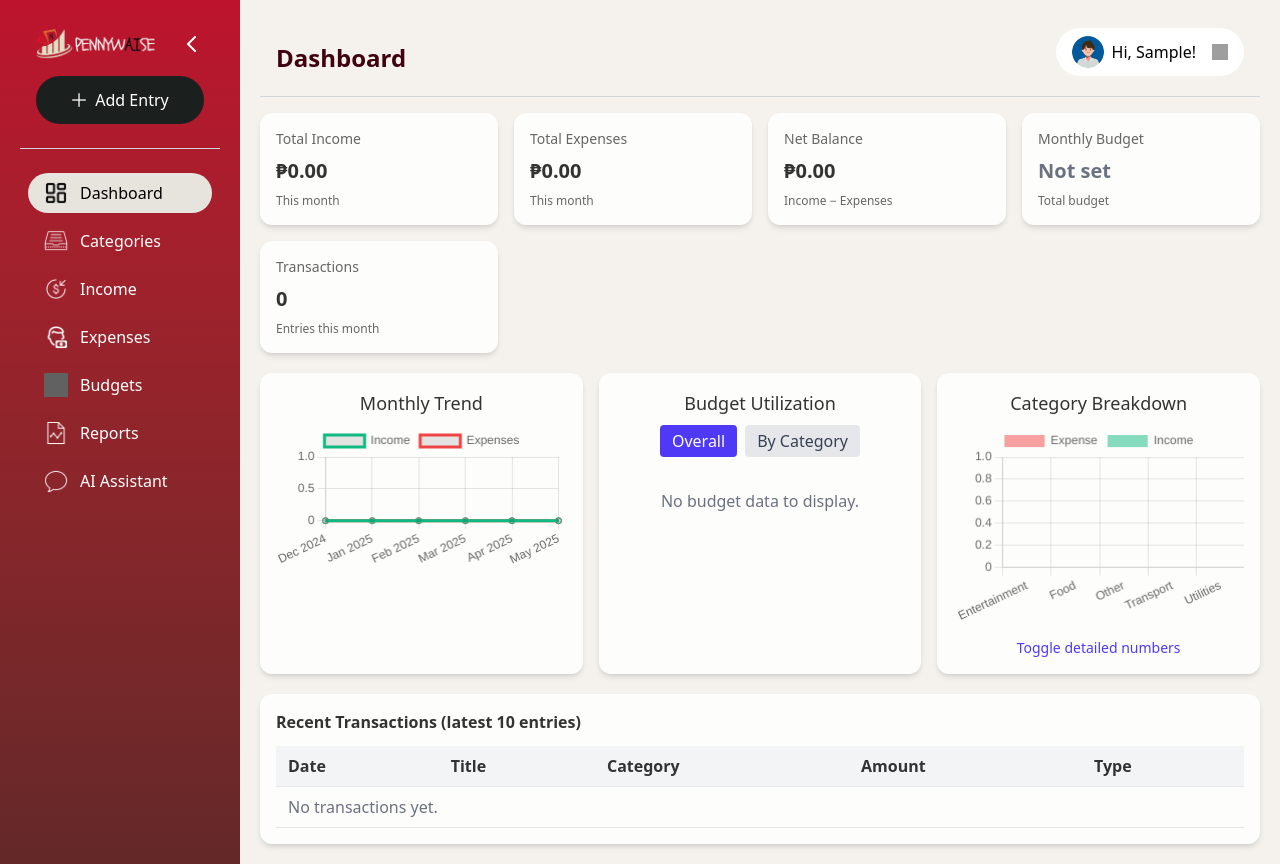
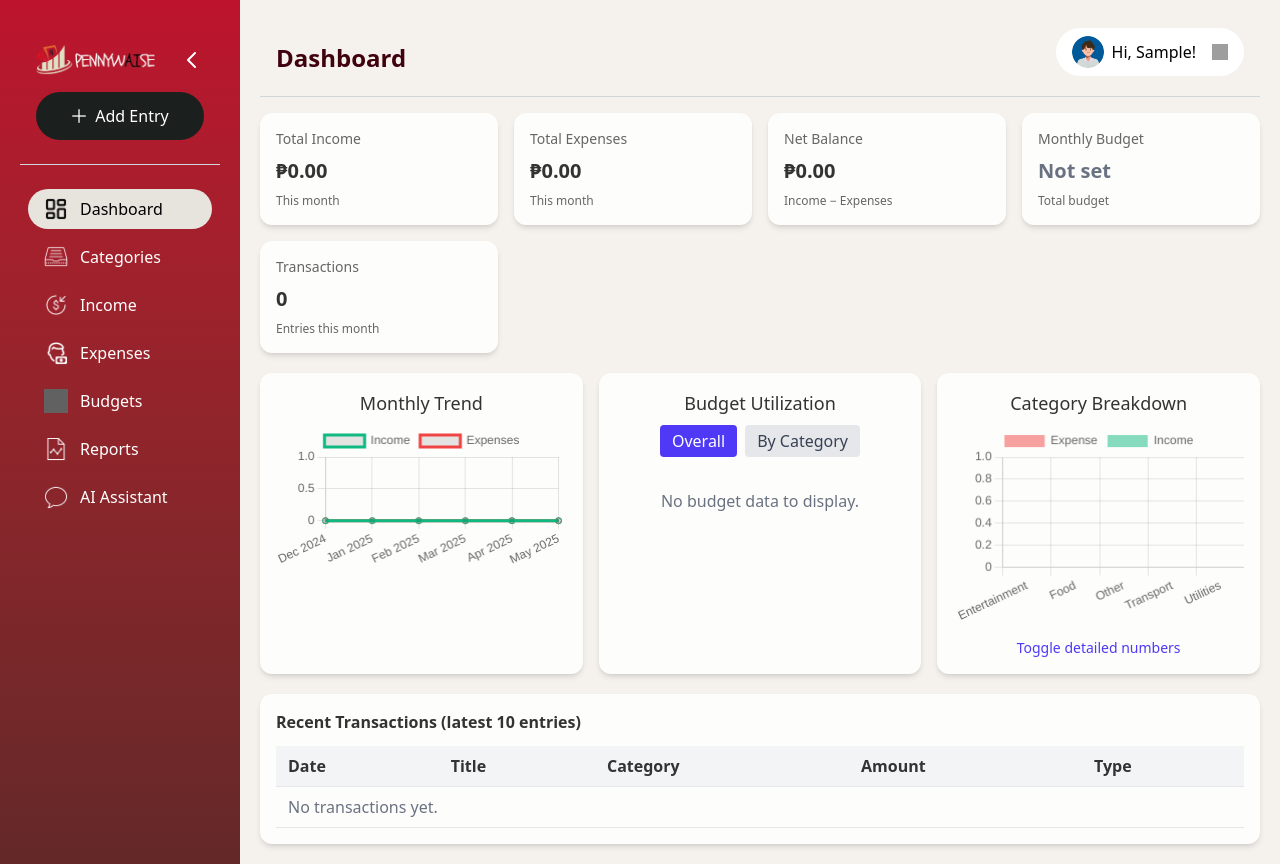
Before and after one commit to Exalt24/PennywAIse, a Django app: page /dashboard/ in a window 1280 px wide. Run offline with Django 5.2, Linux system fonts and the light colour scheme; the visitor is signed in with stand-in values (Sample User, id 1); data comes from the database, SQL or seed files in the repository; data that the repository does not hold is empty; style sheets or scripts are compiled from the project's sources; grey boxes are pictures that could not be loaded.

Commit message:
Adjust sidebar margin

```diff
--- a/budget/templates/main/sidebar.html
+++ b/budget/templates/main/sidebar.html
@@ -4,7 +4,7 @@
   id="sidebar"
   class="sidebar bg-[#8B0F13] text-white transition-all duration-300 ease-in-out w-64 flex flex-col"
 >
-    <section class="flex items-center justify-between px-4 py-3">
+    <section class="flex items-center justify-between px-4 py-3 mt-4">
       <a href="{% url 'budget:index' %}" class="flex items-center space-x-2">
         <!-- default logo -->
         <img
```
